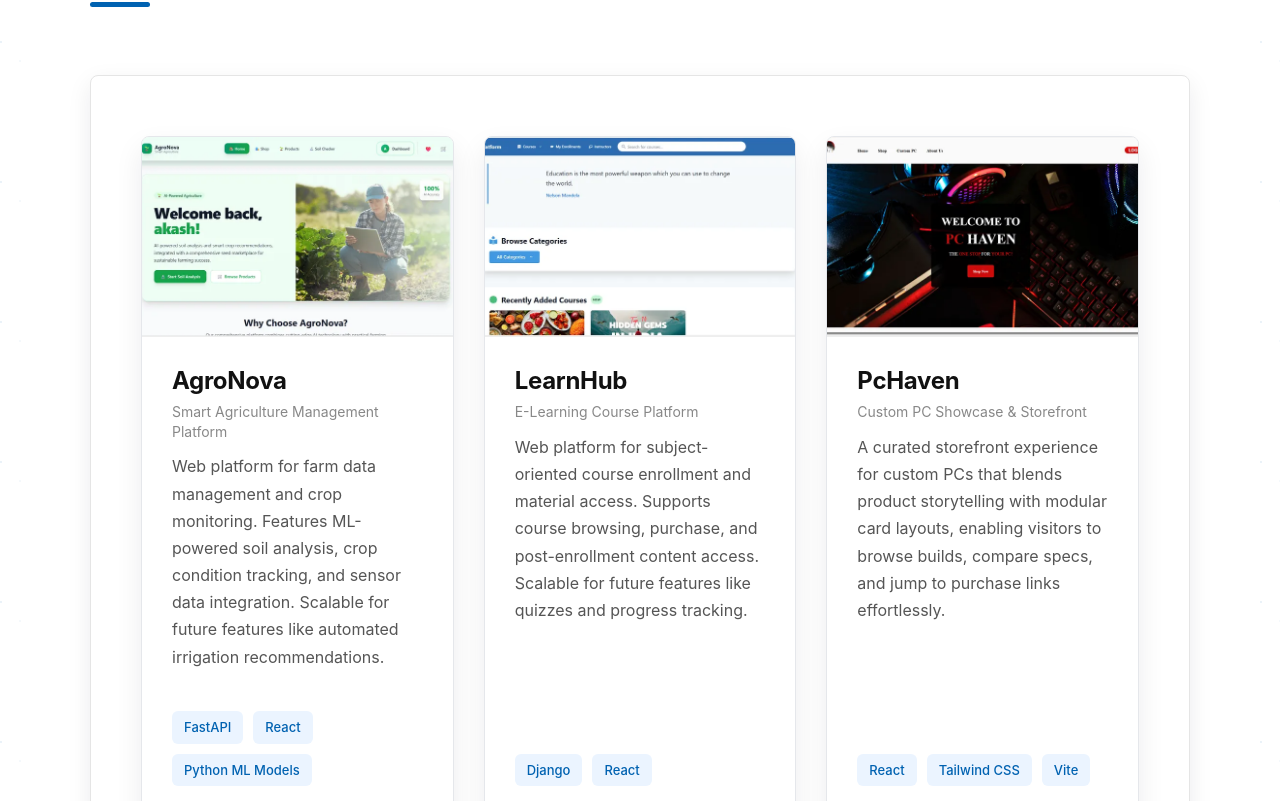
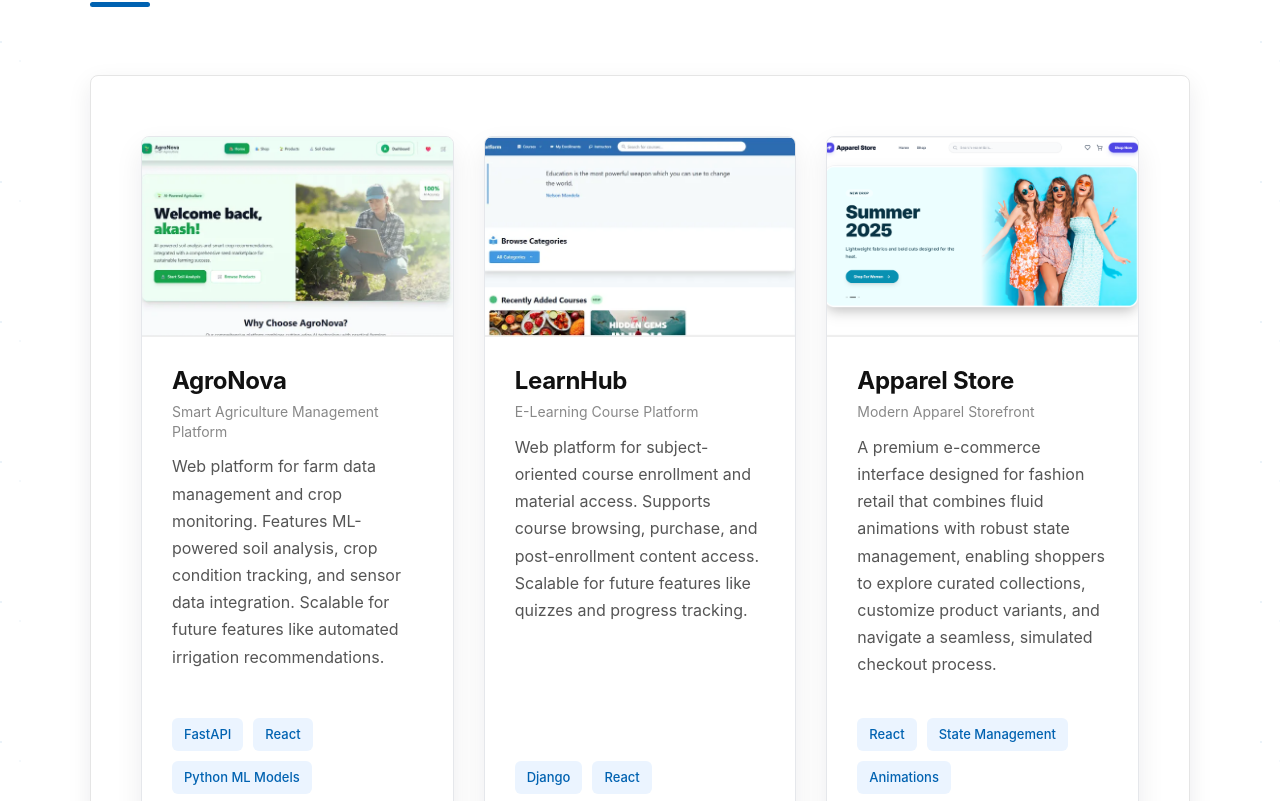
Before and after one commit to akash06959/FUTURE_FS_01, a React app: page / in a window 1280 px wide. Shown: the part 3039-3840 px from the top of the page. Built offline with nearby package versions, Linux system fonts and the light colour scheme; the HTML template or start-up script is replaced by a standard one.

Commit message:
Apparel store added

```diff
--- a/src/components/Projects.jsx
+++ b/src/components/Projects.jsx
@@ -12,8 +12,8 @@ const projects = [
     techStack: ['FastAPI', 'React', 'Python ML Models'],
     image: '/images/agronova-cover.webp',
     githubUrl: 'https://github.com/akash06959/Agronova',
-    liveUrl: 'https://agronova-dun.vercel.app/',
-    hasLiveDemo: false,
+    liveUrl: 'https://agronova-one.vercel.app',
+    hasLiveDemo: true,
   },
   {
     name: 'LearnHub',
@@ -22,18 +22,18 @@ const projects = [
     techStack: ['Django', 'React'],
     image: '/images/elearning-cover.webp',
     githubUrl: 'https://github.com/akash06959/Elearningplatform',
-    liveUrl: 'https://github.com/akash06959/Elearningplatform',
-    hasLiveDemo: false,
+    liveUrl: 'https://elearningplatform-three.vercel.app',
+    hasLiveDemo: true,
   },
   {
-    name: 'PcHaven',
-    tagline: 'Custom PC Showcase & Storefront',
-    description: 'A curated storefront experience for custom PCs that blends product storytelling with modular card layouts, enabling visitors to browse builds, compare specs, and jump to purchase links effortlessly.',
-    techStack: ['React', 'Tailwind CSS', 'Vite'],
-    image: '/images/pchaven-cover.webp',
-    githubUrl: 'https://github.com/akash06959/PcHaven',
-    liveUrl: 'https://github.com/akash06959/PcHaven',
-    hasLiveDemo: false,
+    name: 'Apparel Store',
+    tagline: 'Modern Apparel Storefront',
+    description: 'A premium e-commerce interface designed for fashion retail that combines fluid animations with robust state management, enabling shoppers to explore curated collections, customize product variants, and navigate a seamless, simulated checkout process.',
+    techStack: ['React', 'State Management', 'Animations'],
+    image: '/images/apparel-store.png',
+    githubUrl: 'https://github.com/akash06959/ApparelStore',
+    liveUrl: 'https://apparelstore-ecru.vercel.app/',
+    hasLiveDemo: true,
   },
 ];
 
@@ -145,7 +145,7 @@ const Projects = () => {
                     onClick={() => handleDemoClick(project)}
                     className="project-btn btn-demo"
                   >
-                    <FaExternalLinkAlt /> {project.hasLiveDemo ? 'Live Demo' : 'Watch Demo'}
+                    <FaExternalLinkAlt /> Live Demo
                   </button>
                 </div>
               </div>
```
Also changed, not shown: public/images/apparel-store.png (added), public/images/pchaven-cover.webp (deleted).
